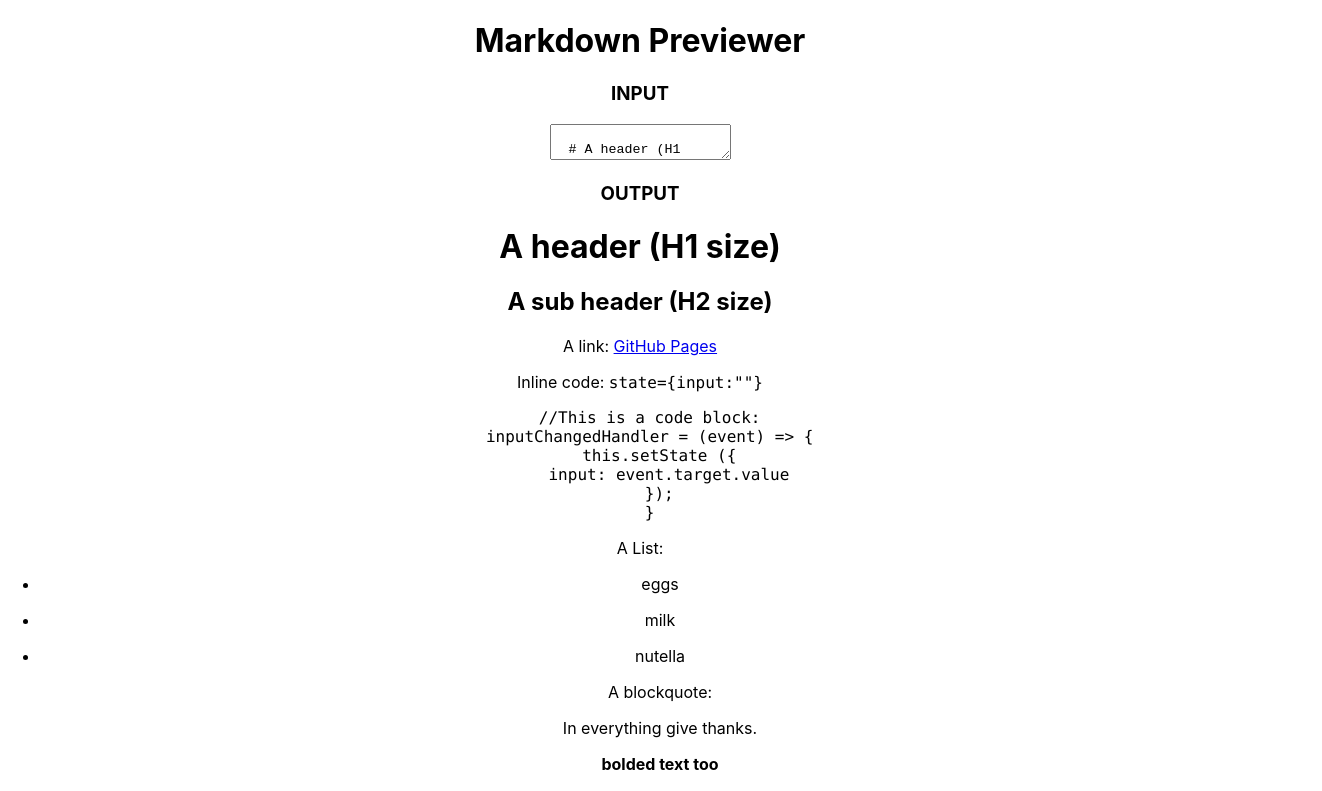
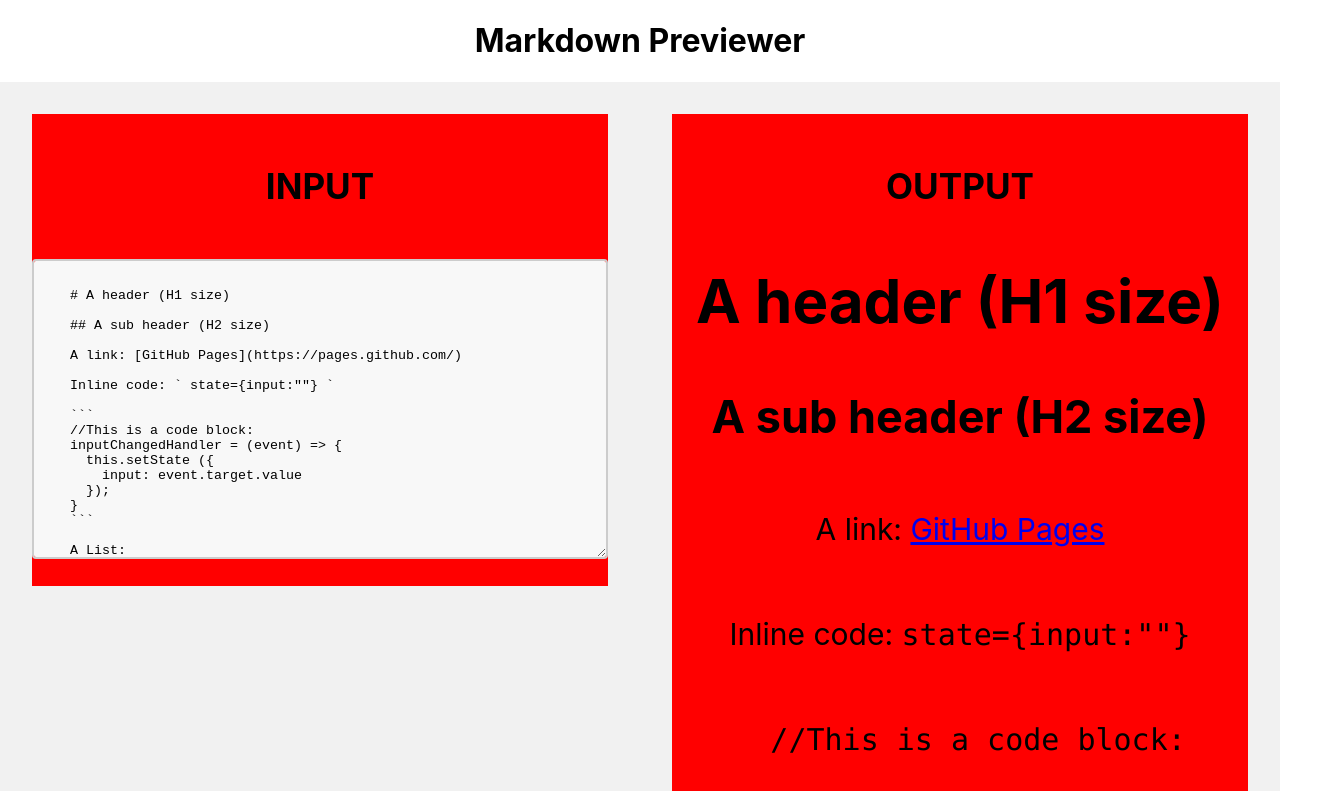
Before and after one commit to DiegoGorgazzi/markdown-previewer, a React (Create React App) app: page / in a window 1280 px wide. Shown: the top 791 px of the page, 1322 px wide, since content can reach past the window. Built offline with nearby package versions, Linux system fonts and the light colour scheme.

Commit message:
Add CSS file to Markdown

```diff
--- /dev/null
+++ b/src/components/Markdown/Markdown.css
@@ -0,0 +1,40 @@
+.Markdown {
+	display:flex;
+  background-color: #f1f1f1;
+  width: 100%;
+  margin: 0%;
+  text-align: center;
+  flex-direction: row;
+  flex-wrap: wrap;
+  line-height: 75px;
+  font-size: 30px;
+  align-items: flex-start;
+  justify-content: space-between;
+}
+
+.input, .output  {
+  background-color: red;
+  min-width: 300px;
+  width: 45%;
+  margin: 2.5%;
+  text-align: center;
+  line-height: 75px;
+  font-size: 30px;
+}
+
+img {
+  max-width: 100%;
+  display: block;
+  height: auto;
+}
+
+textarea {
+  width: 100%;
+  min-height: 300px;
+  padding: 12px 20px;
+  box-sizing: border-box;
+  border: 2px solid #ccc;
+  border-radius: 4px;
+  background-color: #f8f8f8;
+  resize: vertical;
+}
--- a/src/components/Markdown/Markdown.js
+++ b/src/components/Markdown/Markdown.js
@@ -1,11 +1,14 @@
 import React from "react";
+import "./Markdown.css";
 
 const markdown = (props) => {
 
   let htmlPropsPreview= {__html: props.preview};
 
     return (
-      <div>
+      <div className="Markdown">
+
+        <div className="input">
           <h3>INPUT</h3>
           <textarea
             id="editor"
@@ -13,11 +16,14 @@ const markdown = (props) => {
             onChange={props.changed}
             value={props.userInput}
             />
+        </div>
 
+        <div className="output">
           <h3>OUTPUT </h3>
 
           <div id= "preview"
             dangerouslySetInnerHTML={htmlPropsPreview} />
+        </div>
 
       </div>
     )
```
